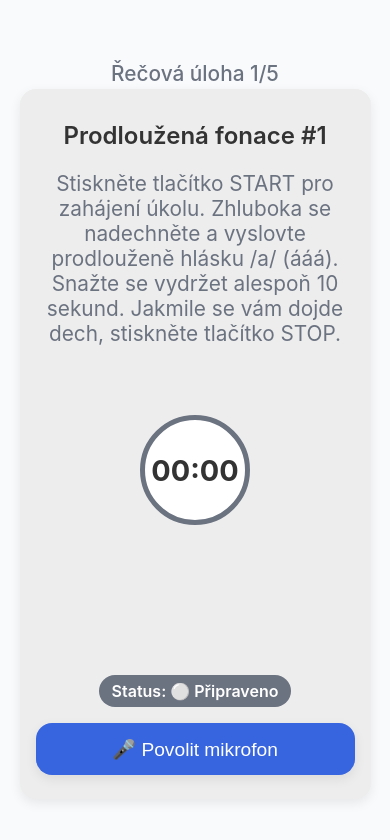
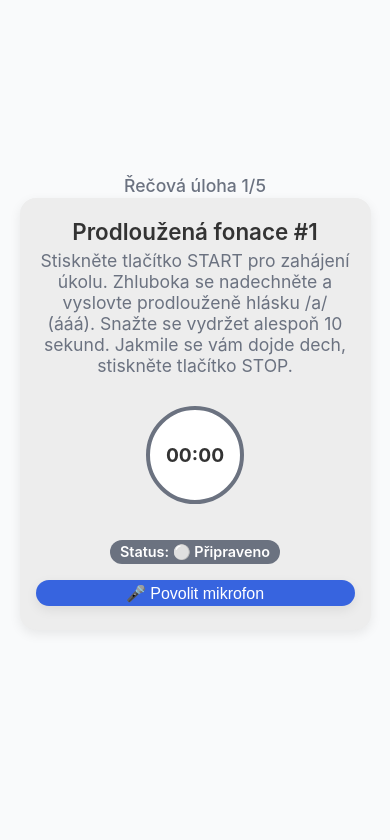
Before and after one commit to maskopav/web_app_test_react, a React (Vite) app: page / in a window 390 px wide. Shown: the top 840 px of the page. Built offline with nearby package versions, Linux system fonts and the light colour scheme; no server answers.

Commit message:
Styles for mobile phone

```diff
--- a/src/App.css
+++ b/src/App.css
@@ -25,8 +25,8 @@ body {
   display: flex;
   justify-content: center;
   align-items: center;
-  padding: 0.5rem;
-  min-height: 100vh;
+  padding: 0.2rem;
+  min-height: 95vh;
 }
 
 .task-wrapper {
@@ -116,3 +116,32 @@ button:disabled {
 .btn-next {
   background: var(--success);
 }
+
+
+/* Mobile-friendly adjustments */
+@media (max-width: 600px) {
+  .app-container {
+    padding: 0.1rem;
+  }
+
+  h1 {
+    font-size: 1.4rem;   /* slightly smaller title */
+    margin: 0.2em;
+  }
+
+  p {
+    font-size: 1.1rem;
+    margin: 0.2rem;
+  }
+
+  .task-progress {
+    font-size: 1.1rem;
+    margin-bottom: 0.1rem;
+  }
+
+  .button-group button, .controls button {
+    font-size: 1rem;
+    padding: 0.2rem 0.6rem;
+  }
+
+}
--- a/src/components/VoiceRecorder/VoiceRecorder.css
+++ b/src/components/VoiceRecorder/VoiceRecorder.css
@@ -99,17 +99,6 @@
   align-items: center;
 }
 
-/* Mobile: move below */
-@media (max-width: 750px) {
-  .extra-control {
-    position: static;
-    margin-top: 1rem;
-    transform: none;
-  }
-  .timer-wrapper {
-    flex-direction: column;
-  }
-}
 
 /* Audio Example icon*/
 .audio-example-btn {
@@ -157,3 +146,36 @@
 .status.done {
   background: var(--success);
 }
+
+
+/* Mobile-friendly adjustments */
+@media (max-width: 600px) {
+  .timer-wrapper {
+    padding: 0.1rem;      /* reduce padding */
+    gap: 0.1rem;           /* smaller spacing */
+  }
+
+  .timer-circle {
+    width: 90px;         /* smaller timer */
+    height: 90px;
+    border-width: 4px;
+  }
+
+  .timer-display {
+    font-size: 1.2rem;   /* smaller digits */
+  }
+
+  .status {
+    font-size: 0.9rem;   /* compact status badge */
+    padding: 0.2rem 0.6rem;
+  }
+
+  .extra-control {
+    left: 60vw;   /* distance from center */
+  }
+
+  .audio-example-btn img {
+    width: 40px;
+    height: 40px;
+  }
+}
--- a/src/hooks/useVoiceRecorder.js
+++ b/src/hooks/useVoiceRecorder.js
@@ -39,8 +39,15 @@ export const useVoiceRecorder = (options = {}) => {
 
     // Get microphone permission
     const getMicrophonePermission = async () => {
-        if ("MediaRecorder" in window) {
+        if (!navigator.mediaDevices || !navigator.mediaDevices.getUserMedia) {
+            const error = new Error("Your browser does not support audio recording.");
+            onError(error);
+            setPermission(false);
+            return false;
+        }
+
         try {
+        // IMPORTANT: must be called from a user gesture
         const streamData = await navigator.mediaDevices.getUserMedia({
             audio: true,
             video: false,
@@ -49,16 +56,19 @@ export const useVoiceRecorder = (options = {}) => {
             setStream(streamData);
             return true;
         } catch (err) {
+            // Handle errors explicitly
+            if (err.name === "NotAllowedError") {
+                onError(new Error("Microphone access was denied. Please allow it in browser settings."));
+            } else if (err.name === "NotFoundError") {
+                onError(new Error("No microphone device found."));
+            } else {
                 onError(err);
+            }
             setPermission(false);
             return false;
         }
-        } else {
-            const error = new Error("MediaRecorder API is not supported in this browser.");
-            onError(error);
-            return false;
-        }
     };
+
 
     // Timer functions
     const startTimer = () => {
```
Also changed, not shown: 1 other file (tests, documents, lock files or other folders). Lines whose indentation alone changed are shown as unchanged.
